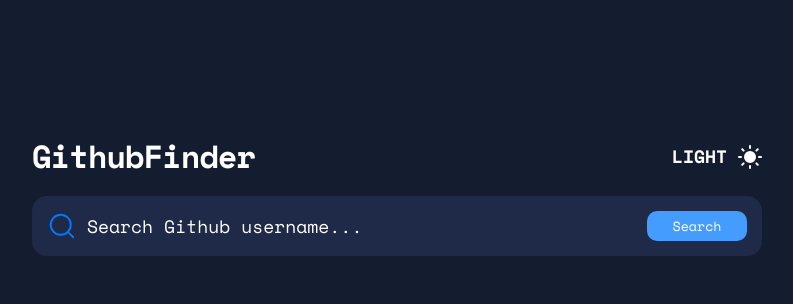
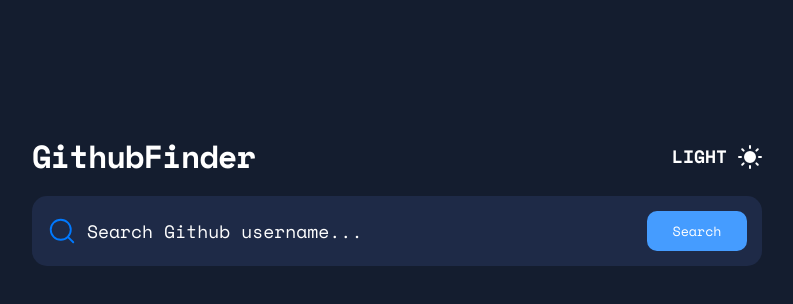
Before and after one commit to robertoguto/GithubFinder, an Angular app: page / in a window 1280 px wide. Shown: the top 304 px of the page, without its empty margins (243-1036 px from the left). Built offline with nearby package versions, Linux system fonts and the light colour scheme.

Commit message:
Size of the button

```diff
--- a/src/sass/_search.scss
+++ b/src/sass/_search.scss
@@ -6,10 +6,6 @@
   padding: 15px;
   border-radius: 15px;
   height: 70px;
-
-  @media screen and (max-width: 1440px) {
-    height: 60px;
-  }
 
   @media screen and (max-width: 768px) {
     margin-top: 26px;
```
